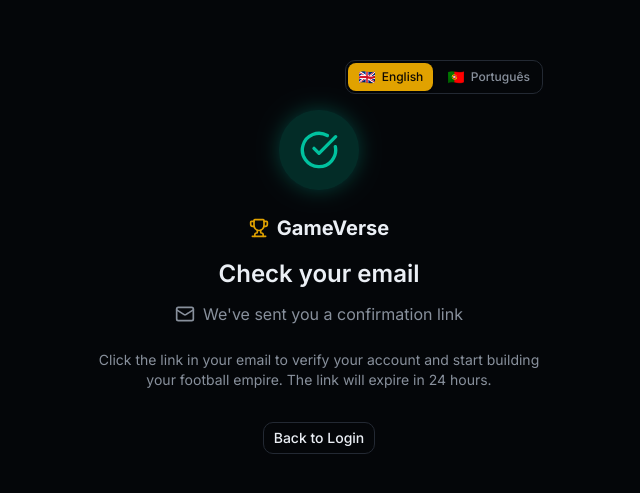
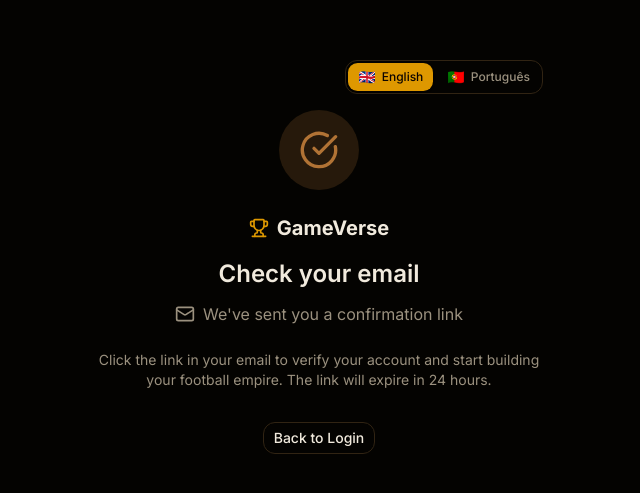
Before and after one commit to ist174039/game-verse, a Next.js app: page /auth/sign-up-success in a window 1280 px wide. Shown: the part 143-636 px from the top of the page, without its empty margins (321-961 px from the left). Built offline with nearby package versions, Linux system fonts and the light colour scheme.

Commit message:
style: apply Cla das Sombras black gold visual system

```diff
--- a/app/globals.css
+++ b/app/globals.css
@@ -41,8 +41,8 @@
   --color-background: var(--background);
   --color-gold: var(--gold);
   --color-gold-foreground: var(--gold-foreground);
-  --color-teal: var(--teal);
-  --color-teal-foreground: var(--teal-foreground);
+  --color-bronze: var(--bronze);
+  --color-bronze-foreground: var(--bronze-foreground);
   --radius-sm: calc(var(--radius) * 0.6);
   --radius-md: calc(var(--radius) * 0.8);
   --radius-lg: var(--radius);
@@ -52,78 +52,77 @@
   --radius-4xl: calc(var(--radius) * 2.6);
 }
 
-/* GameVerse Dark Gaming Theme */
+/* Clã das Sombras — preto, ouro e bronze inspirados na identidade visual */
 :root {
-  --background: oklch(0.12 0.01 260);
-  --foreground: oklch(0.95 0.01 260);
-  --card: oklch(0.16 0.015 260);
-  --card-foreground: oklch(0.95 0.01 260);
-  --popover: oklch(0.16 0.015 260);
-  --popover-foreground: oklch(0.95 0.01 260);
-  --primary: oklch(0.75 0.18 85);
-  --primary-foreground: oklch(0.15 0.02 85);
-  --secondary: oklch(0.22 0.02 260);
-  --secondary-foreground: oklch(0.95 0.01 260);
-  --muted: oklch(0.22 0.02 260);
-  --muted-foreground: oklch(0.65 0.02 260);
-  --accent: oklch(0.72 0.15 175);
-  --accent-foreground: oklch(0.12 0.02 175);
-  --destructive: oklch(0.65 0.22 25);
-  --border: oklch(0.28 0.02 260);
-  --input: oklch(0.22 0.02 260);
-  --ring: oklch(0.75 0.18 85);
-  --gold: oklch(0.75 0.18 85);
-  --gold-foreground: oklch(0.15 0.02 85);
-  --teal: oklch(0.72 0.15 175);
-  --teal-foreground: oklch(0.12 0.02 175);
-  --chart-1: oklch(0.75 0.18 85);
-  --chart-2: oklch(0.72 0.15 175);
-  --chart-3: oklch(0.65 0.15 320);
-  --chart-4: oklch(0.60 0.18 45);
-  --chart-5: oklch(0.55 0.12 220);
-  --radius: 0.625rem;
-  --sidebar: oklch(0.10 0.015 260);
-  --sidebar-foreground: oklch(0.95 0.01 260);
-  --sidebar-primary: oklch(0.75 0.18 85);
-  --sidebar-primary-foreground: oklch(0.15 0.02 85);
-  --sidebar-accent: oklch(0.18 0.02 260);
-  --sidebar-accent-foreground: oklch(0.95 0.01 260);
-  --sidebar-border: oklch(0.25 0.02 260);
-  --sidebar-ring: oklch(0.75 0.18 85);
+  --background: oklch(0.095 0.01 75);
+  --foreground: oklch(0.94 0.02 85);
+  --card: oklch(0.13 0.012 72);
+  --card-foreground: oklch(0.95 0.018 85);
+  --popover: oklch(0.13 0.012 72);
+  --popover-foreground: oklch(0.95 0.018 85);
+  --primary: oklch(0.73 0.16 78);
+  --primary-foreground: oklch(0.12 0.025 70);
+  --secondary: oklch(0.17 0.018 70);
+  --secondary-foreground: oklch(0.92 0.015 85);
+  --muted: oklch(0.18 0.015 72);
+  --muted-foreground: oklch(0.66 0.028 82);
+  --accent: oklch(0.61 0.11 63);
+  --accent-foreground: oklch(0.96 0.018 85);
+  --destructive: oklch(0.59 0.2 28);
+  --border: oklch(0.27 0.035 72);
+  --input: oklch(0.19 0.02 72);
+  --ring: oklch(0.73 0.16 78);
+  --gold: oklch(0.73 0.16 78);
+  --gold-foreground: oklch(0.12 0.025 70);
+  --bronze: oklch(0.56 0.1 58);
+  --bronze-foreground: oklch(0.96 0.018 85);
+  --chart-1: oklch(0.73 0.16 78);
+  --chart-2: oklch(0.61 0.11 63);
+  --chart-3: oklch(0.82 0.1 89);
+  --chart-4: oklch(0.49 0.07 57);
+  --chart-5: oklch(0.37 0.04 70);
+  --radius: 0.75rem;
+  --sidebar: oklch(0.075 0.008 72);
+  --sidebar-foreground: oklch(0.94 0.02 85);
+  --sidebar-primary: oklch(0.73 0.16 78);
+  --sidebar-primary-foreground: oklch(0.12 0.025 70);
+  --sidebar-accent: oklch(0.15 0.018 70);
+  --sidebar-accent-foreground: oklch(0.94 0.02 85);
+  --sidebar-border: oklch(0.24 0.03 72);
+  --sidebar-ring: oklch(0.73 0.16 78);
 }
 
-/* Light theme variant */
 .light {
-  --background: oklch(0.98 0.005 260);
-  --foreground: oklch(0.15 0.02 260);
-  --card: oklch(1 0 0);
-  --card-foreground: oklch(0.15 0.02 260);
-  --popover: oklch(1 0 0);
-  --popover-foreground: oklch(0.15 0.02 260);
-  --primary: oklch(0.65 0.18 85);
-  --primary-foreground: oklch(0.98 0.01 85);
-  --secondary: oklch(0.95 0.01 260);
-  --secondary-foreground: oklch(0.15 0.02 260);
-  --muted: oklch(0.95 0.01 260);
-  --muted-foreground: oklch(0.45 0.02 260);
-  --accent: oklch(0.62 0.15 175);
-  --accent-foreground: oklch(0.98 0.01 175);
-  --destructive: oklch(0.55 0.22 25);
-  --border: oklch(0.90 0.01 260);
-  --input: oklch(0.92 0.01 260);
-  --ring: oklch(0.65 0.18 85);
-  --gold: oklch(0.65 0.18 85);
-  --gold-foreground: oklch(0.98 0.01 85);
-  --teal: oklch(0.62 0.15 175);
-  --teal-foreground: oklch(0.98 0.01 175);
-  --sidebar: oklch(0.96 0.005 260);
-  --sidebar-foreground: oklch(0.15 0.02 260);
-  --sidebar-primary: oklch(0.65 0.18 85);
-  --sidebar-primary-foreground: oklch(0.98 0.01 85);
-  --sidebar-accent: oklch(0.92 0.01 260);
-  --sidebar-accent-foreground: oklch(0.15 0.02 260);
-  --sidebar-border: oklch(0.90 0.01 260);
-  --sidebar-ring: oklch(0.65 0.18 85);
+  --background: oklch(0.97 0.015 88);
+  --foreground: oklch(0.15 0.02 70);
+  --card: oklch(0.995 0.004 88);
+  --card-foreground: oklch(0.15 0.02 70);
+  --popover: oklch(0.995 0.004 88);
+  --popover-foreground: oklch(0.15 0.02 70);
+  --primary: oklch(0.62 0.15 75);
+  --primary-foreground: oklch(0.99 0.01 90);
+  --secondary: oklch(0.92 0.025 85);
+  --secondary-foreground: oklch(0.18 0.025 72);
+  --muted: oklch(0.93 0.018 88);
+  --muted-foreground: oklch(0.45 0.035 72);
+  --accent: oklch(0.55 0.1 60);
+  --accent-foreground: oklch(0.99 0.01 90);
+  --destructive: oklch(0.55 0.2 28);
+  --border: oklch(0.84 0.04 82);
+  --input: oklch(0.9 0.025 85);
+  --ring: oklch(0.62 0.15 75);
+  --gold: oklch(0.62 0.15 75);
+  --gold-foreground: oklch(0.99 0.01 90);
+  --bronze: oklch(0.52 0.09 58);
+  --bronze-foreground: oklch(0.99 0.01 90);
+  --sidebar: oklch(0.95 0.014 86);
+  --sidebar-foreground: oklch(0.15 0.02 70);
+  --sidebar-primary: oklch(0.62 0.15 75);
+  --sidebar-primary-foreground: oklch(0.99 0.01 90);
+  --sidebar-accent: oklch(0.9 0.024 84);
+  --sidebar-accent-foreground: oklch(0.18 0.025 72);
+  --sidebar-border: oklch(0.84 0.04 82);
+  --sidebar-ring: oklch(0.62 0.15 75);
 }
 
 @layer base {
@@ -132,36 +131,50 @@
   }
   body {
     @apply bg-background text-foreground;
+    background-image:
+      radial-gradient(circle at 50% -10%, oklch(0.73 0.16 78 / 0.12), transparent 30%),
+      radial-gradient(circle at 100% 30%, oklch(0.56 0.1 58 / 0.08), transparent 26%),
+      linear-gradient(180deg, oklch(0.095 0.01 75), oklch(0.075 0.008 72));
+    min-height: 100vh;
   }
   html {
     @apply font-sans bg-background;
   }
 }
 
-/* Custom scrollbar for gaming aesthetic */
 ::-webkit-scrollbar {
   width: 8px;
   height: 8px;
 }
 
 ::-webkit-scrollbar-track {
-  background: oklch(0.14 0.01 260);
+  background: oklch(0.10 0.01 72);
 }
 
 ::-webkit-scrollbar-thumb {
-  background: oklch(0.30 0.02 260);
+  background: oklch(0.33 0.055 68);
   border-radius: 4px;
 }
 
 ::-webkit-scrollbar-thumb:hover {
-  background: oklch(0.40 0.02 260);
+  background: oklch(0.48 0.09 66);
 }
 
-/* Glow effects for interactive elements */
 .glow-gold {
-  box-shadow: 0 0 20px oklch(0.75 0.18 85 / 0.3);
+  box-shadow:
+    0 0 18px oklch(0.73 0.16 78 / 0.26),
+    inset 0 0 18px oklch(0.73 0.16 78 / 0.06);
 }
 
-.glow-teal {
-  box-shadow: 0 0 20px oklch(0.72 0.15 175 / 0.3);
+.glow-bronze {
+  box-shadow: 0 0 18px oklch(0.56 0.1 58 / 0.22);
 }
+
+.shadow-panel {
+  box-shadow: 0 18px 50px rgba(0, 0, 0, 0.38);
+}
+
+.clan-panel {
+  background: linear-gradient(180deg, oklch(0.145 0.014 72 / 0.98), oklch(0.11 0.012 72 / 0.98));
+  border: 1px solid oklch(0.34 0.07 73 / 0.65);
+}
```
